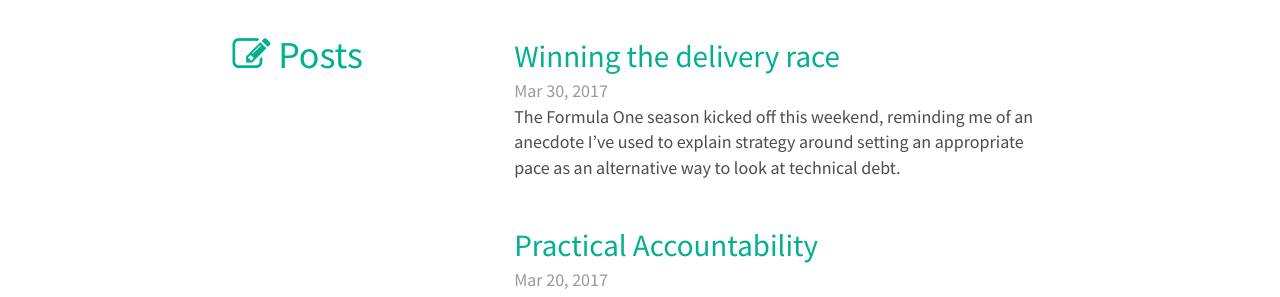
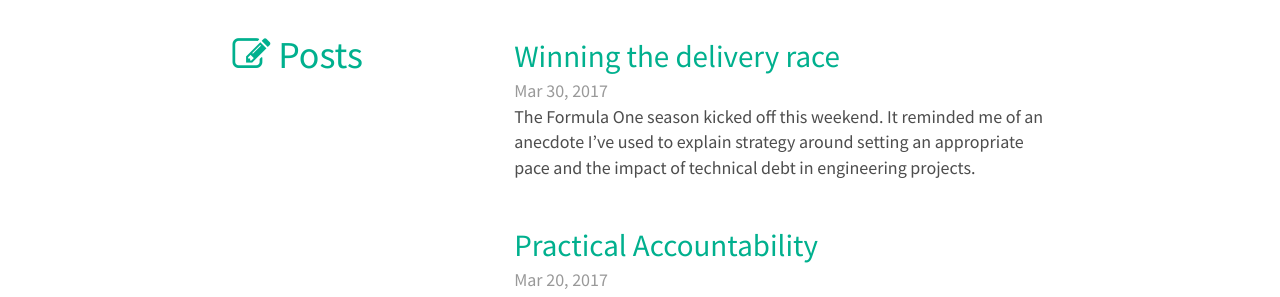
Before and after one commit to goodits/gi-blog, a Jekyll site: the page built from index.html, in a window 1280 px wide and 900 px high, scrolled down 370 px. Shown: the part 155-452 px from the top of the window. Built offline with Jekyll 4.4.1, drawn with Linux system fonts in a browser that asks for light colours; nearby versions of some CDN libraries.

Commit message:
Updating post description

```diff
--- a/_posts/2017-03-30-winning-the-delivery-race.markdown
+++ b/_posts/2017-03-30-winning-the-delivery-race.markdown
@@ -2,7 +2,7 @@
 layout: post
 title:  "Winning the delivery race"
 date:   2017-03-30 00:00:00 +0000
-summary: The Formula One season kicked off this weekend, reminding me of an anecdote I’ve used to explain strategy around setting an appropriate pace as an alternative way to look at technical debt.
+summary: The Formula One season kicked off this weekend. It reminded me of an anecdote I’ve used to explain strategy around setting an appropriate pace and the impact of technical debt in engineering projects.
 categories: delivery
 image: winning-the-delivery-race
 position: featured
```
Also changed, not shown: assets/img/winning-the-delivery-race.png.
